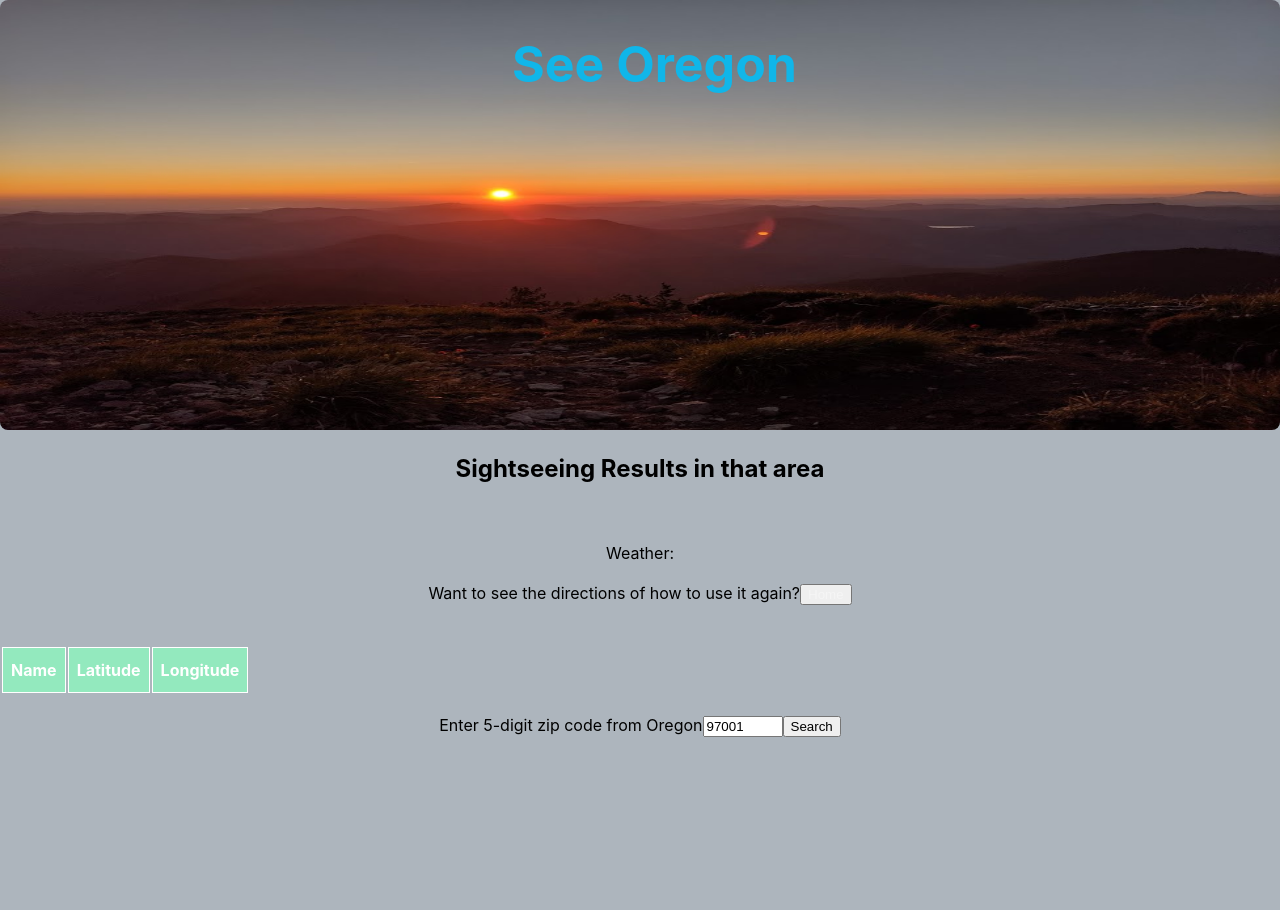
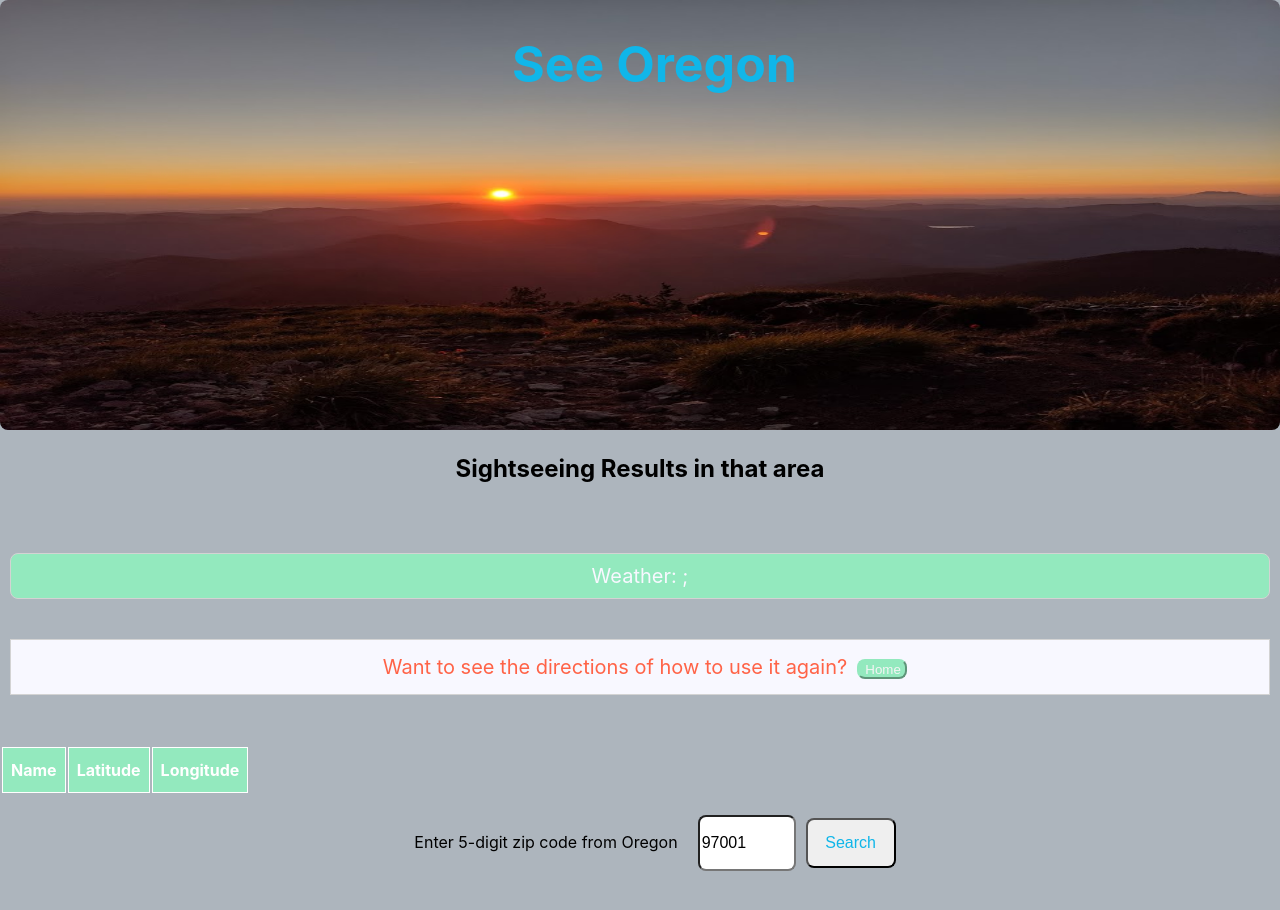
Before and after one commit to jo-sean/Sightseeing-app, a React (Create React App) app in the folder sight-ui/: page /show-sights in a window 1280 px wide. Before the commit the page ends 800 px from the top, so only its background shows below. Built offline with nearby package versions, Linux system fonts and the light colour scheme.

Commit message:
ShowSightsPage updates

```diff
--- a/sight-ui/src/pages/ShowSightPage.js
+++ b/sight-ui/src/pages/ShowSightPage.js
@@ -1,7 +1,7 @@
 import React from 'react';
 import SightList from '../components/SightList';
 import { Link } from 'react-router-dom';
-import scene from './media/mt_hood.jpg'
+import scene from './media/mt_hood.jpg';
 
 
 class ShowSightPage extends React.Component {
@@ -12,78 +12,60 @@ class ShowSightPage extends React.Component {
             sights: [],
             weather: []
         };
-
         this.handleChange = this.handleChange.bind(this);
         this.searchSights = this.searchSights.bind(this);
     }
 
     handleChange = event => {
         event.preventDefault();
-        console.log(event.target.value)
+        console.log(event.target.value);
         this.setState({ value: event.target.value });
     };
 
     searchSights = async (event) => {
         event.preventDefault();
-
         const response = await fetch('http://localhost:8222/sight-ideas', {
             method: 'POST',
-            headers: {
-                'Content-Type': 'application/json'
-            },
-            body: JSON.stringify({
-                zipCode: this.state.value
-            })
+            headers: { 'Content-Type': 'application/json' },
+            body: JSON.stringify({ zipCode: this.state.value })
         });
-
-        response.json().then(result => { this.setState({ sights: result }) }).catch(error => { alert(error) })
+        response.json().then(result => { this.setState({ sights: result }) }).catch(error => { alert(error) });
     };
 
     searchWeather = async (event) => {
-
         event.preventDefault();
         const weather = await fetch('http://localhost:3030/current-weather/zip-code', {
             method: 'POST',
-            headers: {
-                'Content-Type': 'application/json'
-            },
-            body: JSON.stringify({
-                zipCode: this.state.value
-            })
+            headers: { 'Content-Type': 'application/json' },
+            body: JSON.stringify({ zipCode: this.state.value })
         });
-
-        weather.json().then(weather_json => { this.setState({ weather: weather_json }) }).catch(error => { alert(error) })
-
-        console.log(this.state.weather)
+        weather.json().then(weather_json => { this.setState({ weather: weather_json }) }).catch(error => { alert(error) });
     };
-
 
     render() {
         return (
             <>
                 <img src={scene} alt="sunset" class='responsive'></img>
-
                 <h2>Sightseeing Results in that area</h2>
 
                 <br></br>
                 <br></br>
 
-                <section className='Weather'>
-                    Weather: {this.state.weather.weather}
+                <section className='weather'>
+                    Weather: {this.state.weather.weather};
                 </section>
 
                 <br></br>
 
-                <section className='GoHome'>
+                <section className='goHome'>
                     Want to see the directions of how to use it again?
-                    <button className='NewSearch'><Link to="/" className='homeAnchor'>Home</Link></button>
+                    <button className='newSearch'><Link to="/" className='homeAnchor'>Home</Link></button>
                 </section>
 
                 <br></br>
                 <br></br>
 
                 <SightList sights={this.state.sights}></SightList>
-
 
                 <br></br>
 
@@ -100,10 +82,10 @@ class ShowSightPage extends React.Component {
                         onChange={this.handleChange}
                         max="97920"
                         placeholder='97XXX'
-                        className='Button'
+                        className='button'
                         required>
                     </input>
-                    <button className='Button' onClick={this.searchSights} onMouseUp={this.searchWeather} id='Search'>Search</button>
+                    <button className='button' onClick={this.searchSights} onMouseUp={this.searchWeather} id='search'>Search</button>
                 </form>
 
                 <br></br>
```
